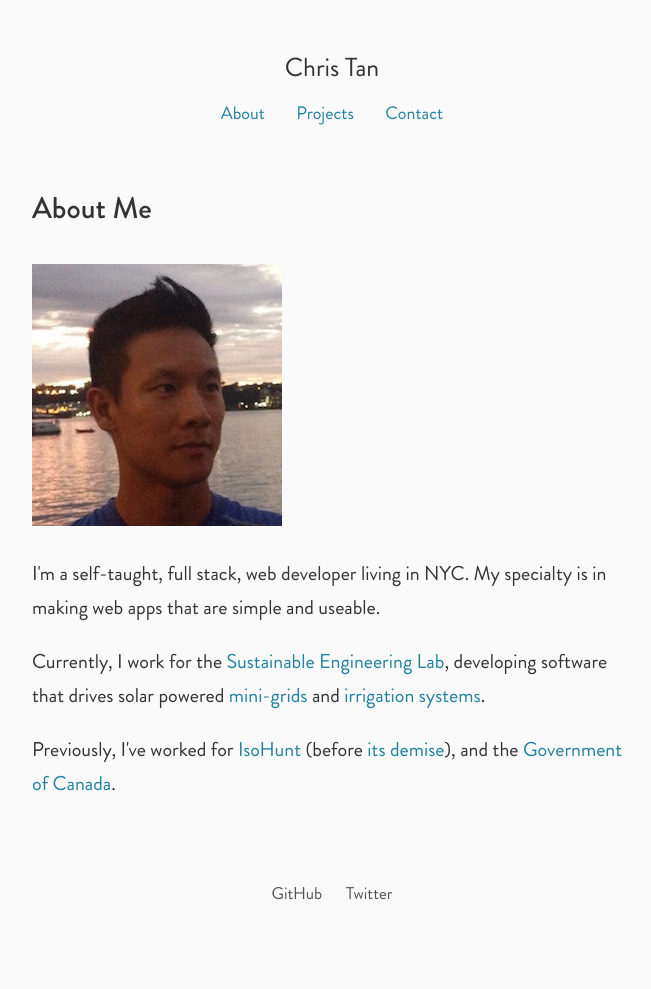
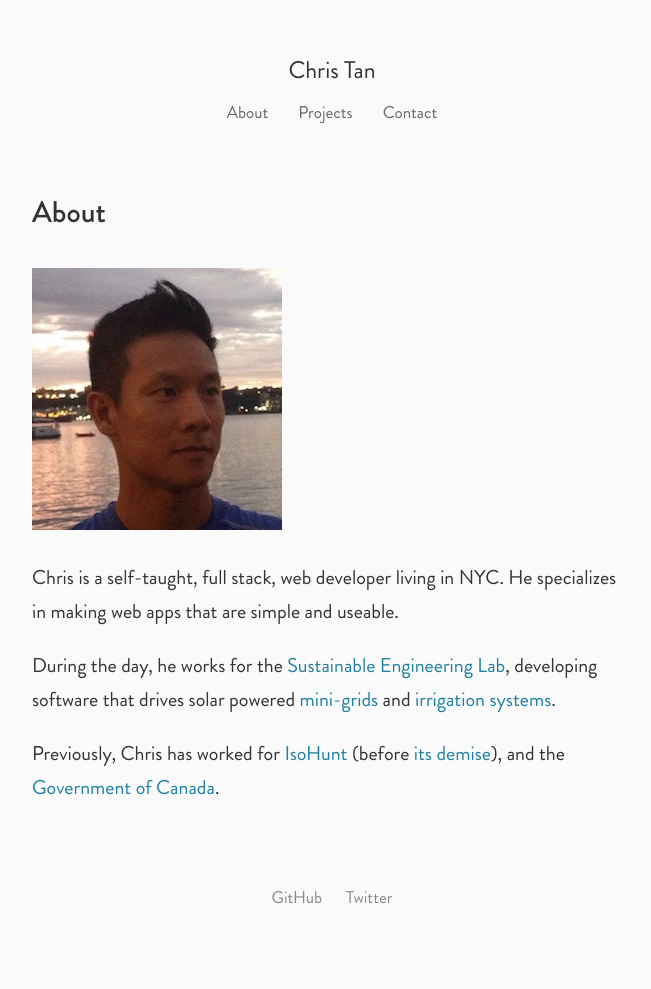
Before and after one commit to csytan/csytan.github.io, a Jekyll site: the page built from about.html, in a window 1280 px wide. Shown: the whole page, without its empty margins (308-959 px from the left). Built offline with Jekyll 4.4.1, drawn with Linux system fonts in a browser that asks for light colours.

```diff
--- a/about.html
+++ b/about.html
@@ -3,24 +3,24 @@ layout: default
 title: about
 ---
 
-<h1>About Me</h1>
+<h1>About</h1>
 
 <img src="/images/headshot.jpg">
 
 <p>
-    I'm a self-taught, full stack, web developer living in NYC.
-    My specialty is in making web apps that are simple and useable.
+    Chris is a self-taught, full stack, web developer living in NYC.
+    He specializes in making web apps that are simple and useable.
 </p>
 
 <p>
-    Currently, I work for the <a href="http://sel.columbia.edu">Sustainable Engineering Lab</a>,
+    During the day, he works for the <a href="http://sel.columbia.edu">Sustainable Engineering Lab</a>,
     developing software that drives solar powered
     <a href="https://www.youtube.com/watch?v=8IPM2oH8IAo">mini-grids</a> and
     <a href="https://www.youtube.com/watch?v=6j8OrWQYoJ4">irrigation systems</a>.
 </p>
 
 <p>
-    Previously, I've worked for <a href="http://web.archive.org/web/20090207104538/http://isohunt.com/?">IsoHunt</a>
+    Previously, Chris has worked for <a href="http://web.archive.org/web/20090207104538/http://isohunt.com/?">IsoHunt</a>
     (before <a href="https://torrentfreak.com/isohunt-shuts-down-after-110-million-settlement-with-the-mpaa-131017/">its demise</a>),
     and the <a href="http://www.canada.ca/en/">Government of Canada</a>.
 </p>
```
Also changed, not shown: _layouts/post.html (+7 -11 lines), _posts/2015-08-11-welcome-to-jekyll.markdown (deleted, +0 -23 lines), _posts/2015-08-13-great-video-talks-on-entrepreneurship.md (added, +14 -0 lines), index.html (+5 -14 lines), static/style.css.
